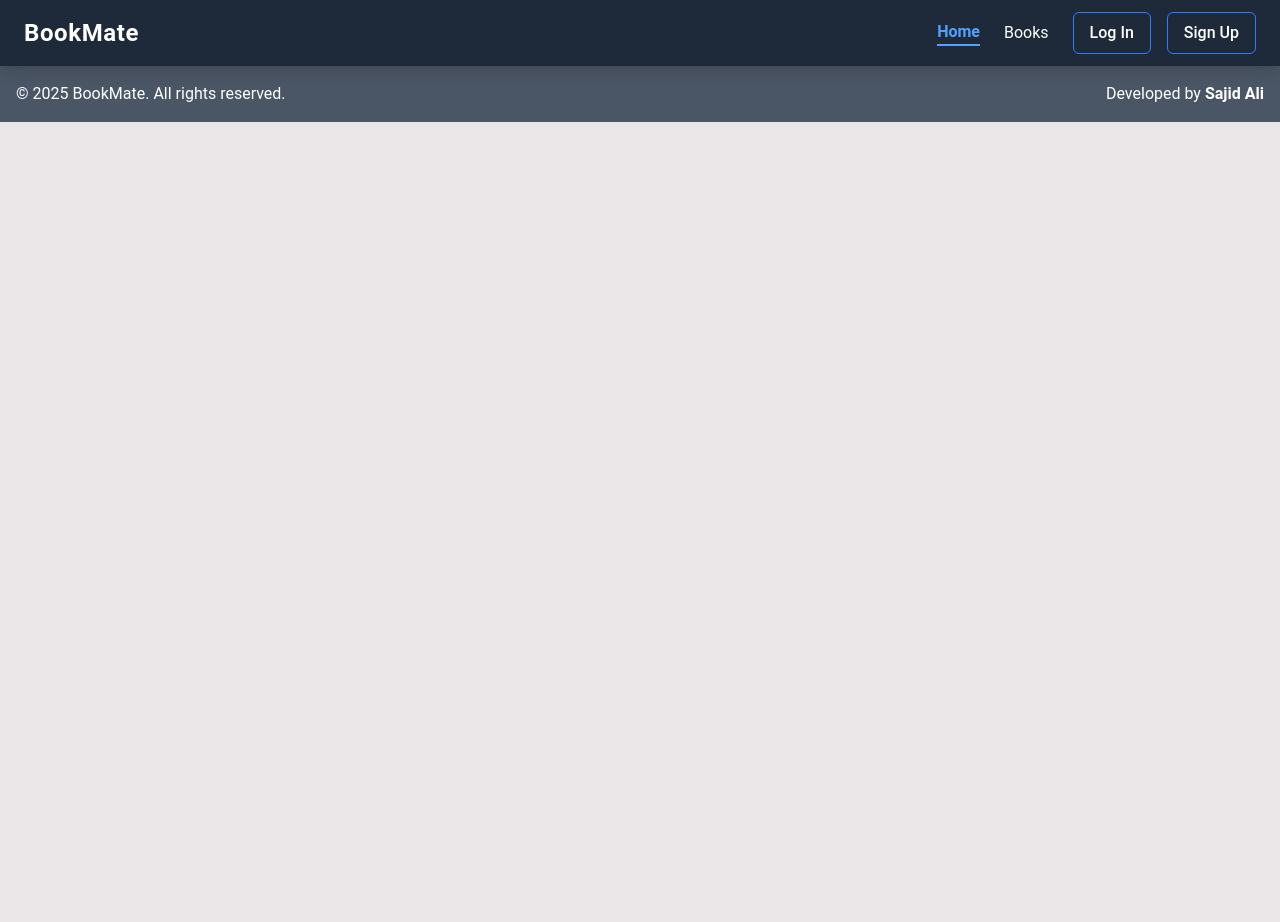
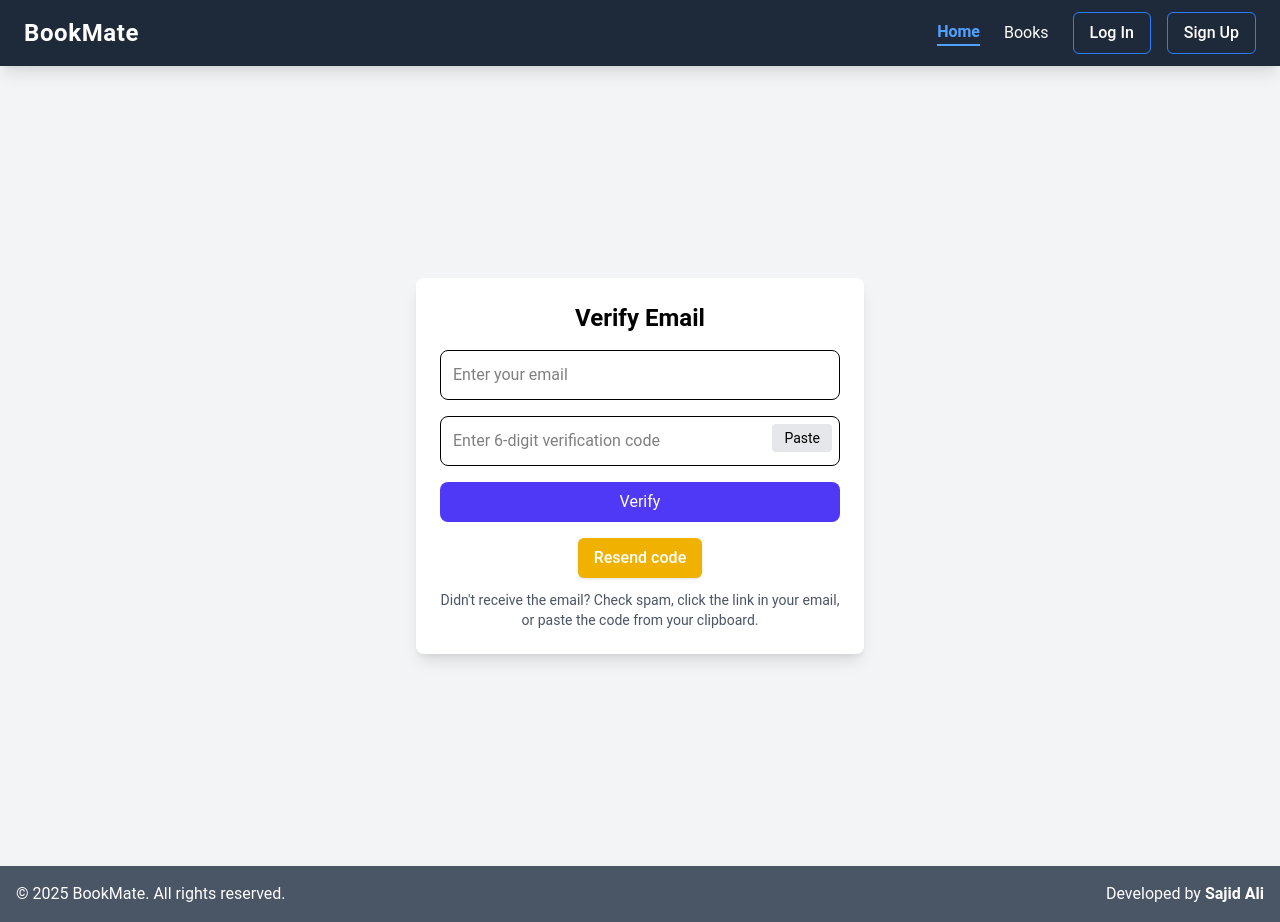
Before and after one commit to sajidali-sk404/BookMate-fronend, a React (Vite) app: page /verifyemail in a window 1280 px wide. Before the commit the page ends 800 px from the top, so only its background shows below. Built offline with nearby package versions, Linux system fonts and the light colour scheme.

Commit message:
Add Email Verification using Nodemailer

```diff
--- a/src/App.jsx
+++ b/src/App.jsx
@@ -23,6 +23,7 @@ import Settings from './component/profile/Settings.jsx';
 import AllOrders from './component/profile/AllOrders.jsx';
 import { ToastContainer } from 'react-toastify';
 import 'react-toastify/dist/ReactToastify.css';
+import VerifyEmailPage from './component/VerifyEmailPage.jsx';
 
 
 function App() {
@@ -63,6 +64,7 @@ function App() {
           <Route  path="/reviews/:id/edit"  element={<UpdateReview />} />
           <Route  path="/login"  element={<LogIn />} />
           <Route  path="/signup"  element={<SignUp />} />
+          <Route  path="/verifyemail"  element={<VerifyEmailPage />} />
           <Route  path="/admin profile"  element={<Profile />} >
           <Route index element={<AllOrders />} />
           <Route  path="/admin profile/addbooks"  element={<AddBook />} />
--- /dev/null
+++ b/src/component/VerifyEmailPage.jsx
@@ -0,0 +1,205 @@
+// VerifyEmailPage.jsx
+import { useState, useEffect, useCallback } from "react";
+import axios from "axios";
+import { toast } from "react-toastify";
+import { useNavigate, useLocation } from "react-router-dom";
+
+export default function VerifyEmailPage({ autoSubmit = false }) {
+  const [email, setEmail] = useState("");
+  const [code, setCode] = useState("");      // 6-digit code flow
+  const [token, setToken] = useState("");    // token flow (longer secure token)
+  const [verifying, setVerifying] = useState(false);
+
+  const [resendLoading, setResendLoading] = useState(false);
+  const [cooldown, setCooldown] = useState(0);
+  const COOLDOWN_SECONDS = 60;
+
+  const navigate = useNavigate();
+  const location = useLocation(); // read query params
+
+  // Parse URL query params on mount
+  useEffect(() => {
+    const params = new URLSearchParams(location.search);
+    const qEmail = params.get("email") ?? "";
+    const qCode = params.get("code") ?? "";   // code param if using 6-digit codes
+    const qToken = params.get("token") ?? ""; // token param if using link token
+
+    if (qEmail) setEmail(decodeURIComponent(qEmail).trim().toLowerCase());
+    if (qCode) setCode(qCode.trim());
+    if (qToken) setToken(qToken.trim());
+
+    // Optionally auto-submit when link has both email + code/token
+    if (autoSubmit && ( (qEmail && (qCode || qToken)) )) {
+      // small delay so UI updates before auto-submit
+      setTimeout(() => {
+        // call verify handler below
+        document.getElementById("verify-form")?.dispatchEvent(new Event("submit", { cancelable: true, bubbles: true }));
+      }, 300);
+    }
+    // eslint-disable-next-line react-hooks/exhaustive-deps
+  }, [location.search]);
+
+  // basic email validator
+  const validateEmail = (em) => /^[^\s@]+@[^\s@]+\.[^\s@]+$/.test(em);
+
+  const handleVerify = async (e) => {
+    e?.preventDefault?.();
+    const normalizedEmail = (email || "").trim().toLowerCase();
+    // prefer token if present
+    const payload = token ? { email: normalizedEmail, token } : { email: normalizedEmail, code: (code || "").trim() };
+
+    if (!normalizedEmail) return toast.info("Please enter your email.");
+    if (!validateEmail(normalizedEmail)) return toast.error("Please enter a valid email.");
+
+    if (!token && !/^\d{6}$/.test((code || "").trim())) {
+      return toast.error("Please enter the 6-digit verification code.");
+    }
+
+    setVerifying(true);
+    try {
+      const resp = await axios.post(`${import.meta.env.VITE_BACKEND_URI}/api/verify-email`, payload);
+      toast.success(resp.data?.message ?? "Verified!");
+      // give toast a moment to display
+      setTimeout(() => navigate("/login"), 400);
+    } catch (err) {
+      const serverMsg = err?.response?.data?.message ?? err?.response?.data?.massage;
+      toast.error(serverMsg || err.message || "Verification failed");
+      console.error("verify error:", err);
+    } finally {
+      setVerifying(false);
+    }
+  };
+
+  // Paste from clipboard and auto-extract 6-digit code
+  const handlePasteCodeFromClipboard = useCallback(async () => {
+    if (!navigator.clipboard) {
+      toast.error("Clipboard API not supported in this browser.");
+      return;
+    }
+    try {
+      const text = (await navigator.clipboard.readText()).trim();
+      // look for first 6-digit group
+      const match = text.match(/\b(\d{6})\b/);
+      if (match) {
+        setCode(match[1]);
+        toast.success("Code pasted from clipboard");
+      } else {
+        toast.info("No 6-digit code found in clipboard.");
+      }
+    } catch (err) {
+      console.error("clipboard read failed:", err);
+      toast.error("Unable to read clipboard. Please paste manually.");
+    }
+  }, []);
+
+  // Resend code handler (same as earlier)
+  const handleResend = async (e) => {
+    e?.preventDefault?.();
+    if (!email) return toast.info("Please enter your email to resend the code.");
+    if (!validateEmail(email.trim())) return toast.error("Please enter a valid email address.");
+    if (resendLoading || cooldown > 0) return;
+
+    try {
+      setResendLoading(true);
+      await axios.post(`${import.meta.env.VITE_BACKEND_URI}/api/resend-code`, { email: email.trim().toLowerCase() });
+      setCooldown(COOLDOWN_SECONDS);
+      toast.success("Verification code resent. Check your email.");
+    } catch (err) {
+      toast.error(err?.response?.data?.message || "Failed to resend code.");
+      console.error("resend error:", err);
+    } finally {
+      setResendLoading(false);
+    }
+  };
+
+  // cooldown timer
+  useEffect(() => {
+    if (cooldown <= 0) return;
+    const t = setInterval(() => {
+      setCooldown((c) => {
+        if (c <= 1) {
+          clearInterval(t);
+          return 0;
+        }
+        return c - 1;
+      });
+    }, 1000);
+    return () => clearInterval(t);
+  }, [cooldown]);
+
+  return (
+    <div className="flex justify-center items-center min-h-screen bg-gray-100 p-4">
+      <div className="max-w-md w-full p-6 bg-white rounded-lg shadow-lg">
+        <h2 className="text-2xl font-bold text-center mb-4">Verify Email</h2>
+
+        <form id="verify-form" onSubmit={handleVerify} className="space-y-4">
+          <input
+            type="email"
+            placeholder="Enter your email"
+            value={email}
+            onChange={(e) => setEmail(e.target.value)}
+            className="p-3 w-full border rounded-lg"
+            required
+            autoComplete="email"
+          />
+
+          {/* show either code input or token input depending on your flow */}
+          {!token && (
+            <div className="relative">
+              <input
+                type="text"
+                inputMode="numeric"
+                placeholder="Enter 6-digit verification code"
+                value={code}
+                onChange={(e) => setCode(e.target.value)}
+                className="p-3 w-full border rounded-lg"
+                required
+                maxLength={6}
+                pattern="\d{6}"
+              />
+              <button
+                type="button"
+                onClick={handlePasteCodeFromClipboard}
+                className="absolute right-2 top-2 bg-gray-200 px-3 py-1 rounded text-sm"
+              >
+                Paste
+              </button>
+            </div>
+          )}
+
+          {token && (
+            <input
+              type="text"
+              placeholder="Token (from link)"
+              value={token}
+              onChange={(e) => setToken(e.target.value)}
+              className="p-3 w-full border rounded-lg"
+            />
+          )}
+
+          <button
+            type="submit"
+            className={`w-full py-2 rounded-lg text-white ${verifying ? "bg-indigo-400 cursor-not-allowed" : "bg-indigo-600 hover:bg-indigo-700"}`}
+            disabled={verifying}
+          >
+            {verifying ? "Verifying..." : "Verify"}
+          </button>
+        </form>
+
+        <div className="mt-4 text-center">
+          <button
+            onClick={handleResend}
+            disabled={resendLoading || cooldown > 0}
+            className={`px-4 py-2 rounded-md font-medium shadow-sm transition ${resendLoading || cooldown > 0 ? "bg-gray-300 text-gray-600 cursor-not-allowed" : "bg-yellow-500 hover:bg-yellow-600 text-white"}`}
+          >
+            {resendLoading ? "Resending..." : cooldown > 0 ? `Resend available in ${cooldown}s` : "Resend code"}
+          </button>
+        </div>
+
+        <div className="mt-3 text-sm text-center text-gray-600">
+          Didn't receive the email? Check spam, click the link in your email, or paste the code from your clipboard.
+        </div>
+      </div>
+    </div>
+  );
+}
--- a/src/pages/SignUp.jsx
+++ b/src/pages/SignUp.jsx
@@ -22,6 +22,11 @@ const SignUpPage = () => {
     setFormData({ ...formData, [name]: value });
   };
 
+  const validateEmail = (email) => {
+    const regex = /^[^\s@]+@[^\s@]+\.[^\s@]+$/;
+    return regex.test(email);
+  };
+
   // Handle form submit
   const handleSubmit = async (e) => {
     e.preventDefault();
@@ -29,13 +34,15 @@ const SignUpPage = () => {
     if (!formData.username || !formData.email || !formData.password || !formData.address) {
       return toast.info("All fields are required");
     }
+    if (!validateEmail(formData.email)) {
+      return toast.error("Invalid email format");
+    }
 
     try {
       setLoading(true);
       await axios.post(`${import.meta.env.VITE_BACKEND_URI}/api/sign-up`, formData);
-
       toast.success("Sign Up Successful 🎉");
-      navigate("/login");
+      navigate("/verifyemail");
     } catch (error) {
       toast.error(error.response?.data?.massage || "Sign up failed. Try again.");
     } finally {
@@ -122,11 +129,10 @@ const SignUpPage = () => {
           <button
             type="submit"
             disabled={loading}
-            className={`w-full py-3 rounded-lg font-semibold text-white transition ${
-              loading
+            className={`w-full py-3 rounded-lg font-semibold text-white transition ${loading
                 ? "bg-indigo-400 cursor-not-allowed"
                 : "bg-indigo-600 hover:bg-indigo-700 shadow-md"
-            }`}
+              }`}
           >
             {loading ? "Signing up..." : "Sign Up"}
           </button>
```
Also changed, not shown: src/component/profile/Settings.jsx (+37 -15 lines).
